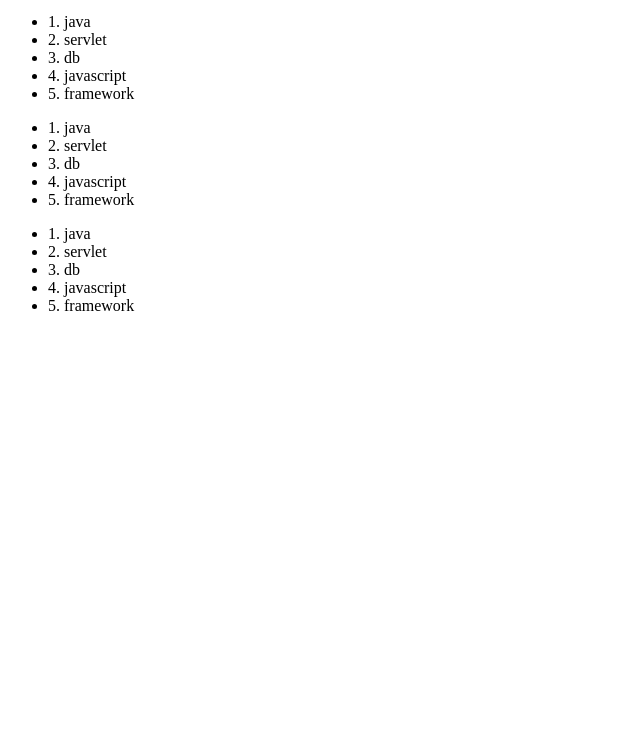
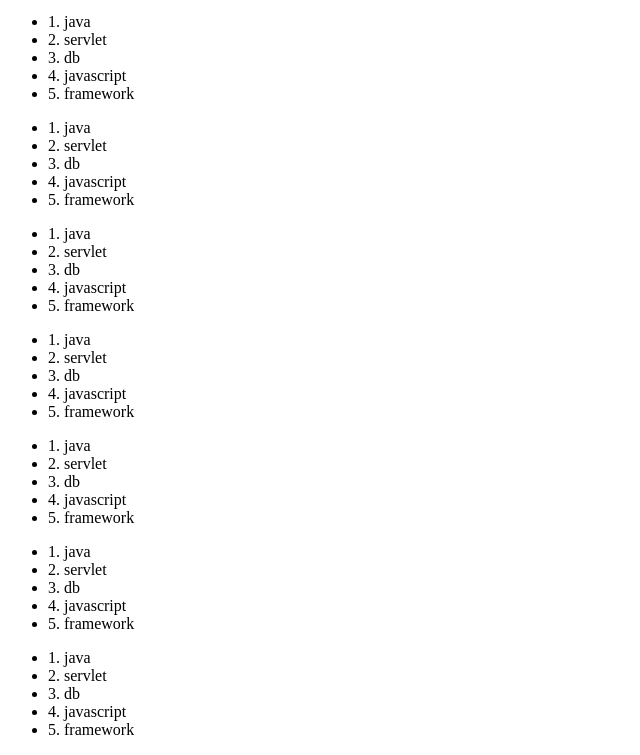
Before and after one commit to matromen/coding, a plain HTML site: page index.html in a window 1280 px wide. Shown: the part 714-1469 px from the top of the page, without its empty margins (0-640 px from the left). Before the commit the page ends 1045 px from the top, so only its background shows below. Drawn offline with Linux system fonts and the light colour scheme.

Commit message:
no message

```diff
--- a/index.html
+++ b/index.html
@@ -90,5 +90,41 @@
                     <li>4. javascript</li>
                     <li>5. framework</li>
                 </ul>
+
+                <ul>
+                        <li>1. java</li>
+                        <li>2. servlet</li>
+                        <li>3. db</li>
+                        <li>4. javascript</li>
+                        <li>5. framework</li>
+                    </ul>
+
+
+                    <ul>
+                        <li>1. java</li>
+                        <li>2. servlet</li>
+                        <li>3. db</li>
+                        <li>4. javascript</li>
+                        <li>5. framework</li>
+                    </ul>
+
+
+
+                    <ul>
+                        <li>1. java</li>
+                        <li>2. servlet</li>
+                        <li>3. db</li>
+                        <li>4. javascript</li>
+                        <li>5. framework</li>
+                    </ul>
+
+
+                    <ul>
+                            <li>1. java</li>
+                            <li>2. servlet</li>
+                            <li>3. db</li>
+                            <li>4. javascript</li>
+                            <li>5. framework</li>
+                        </ul>
 </body>
 </html>
```
